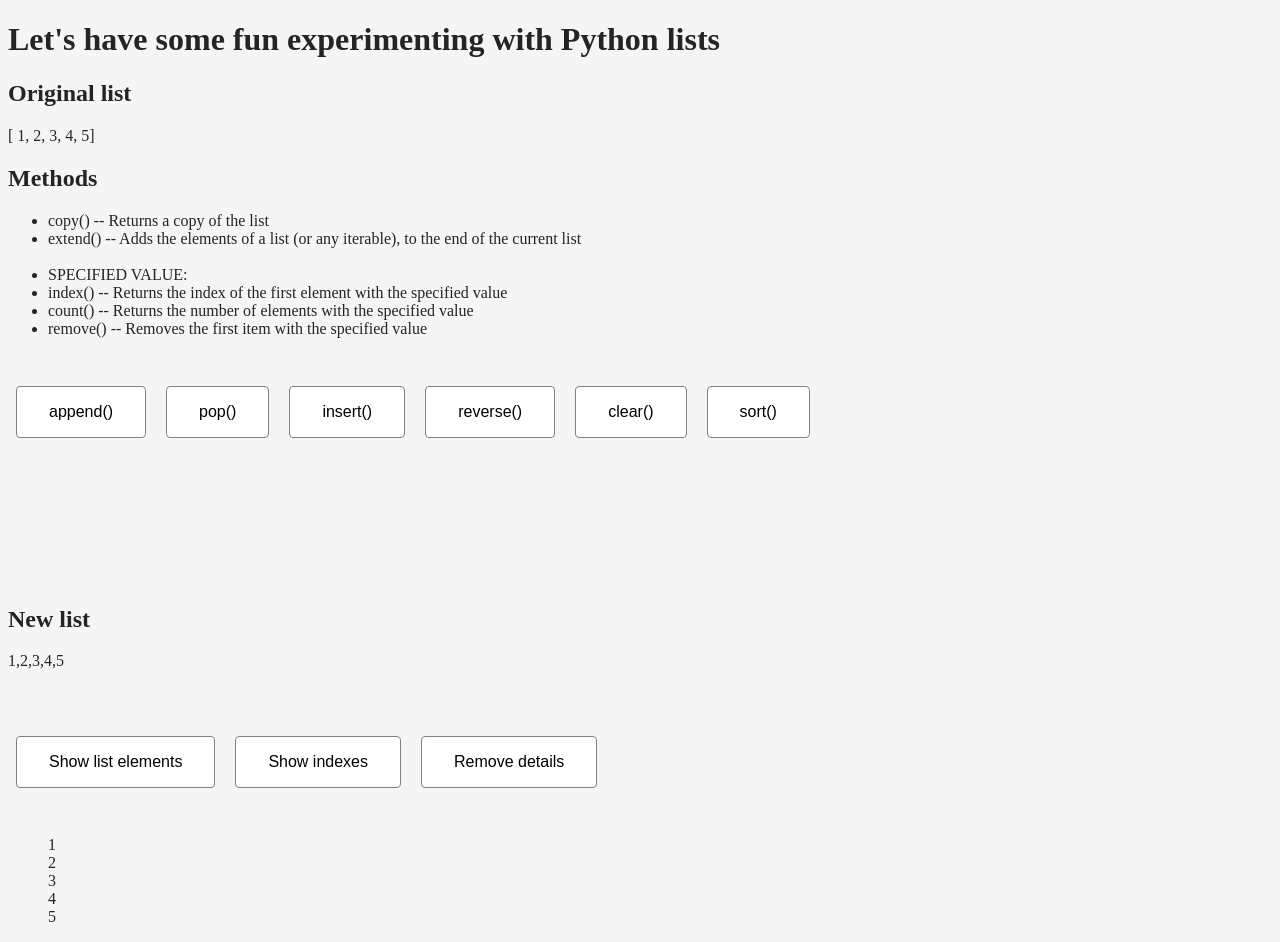
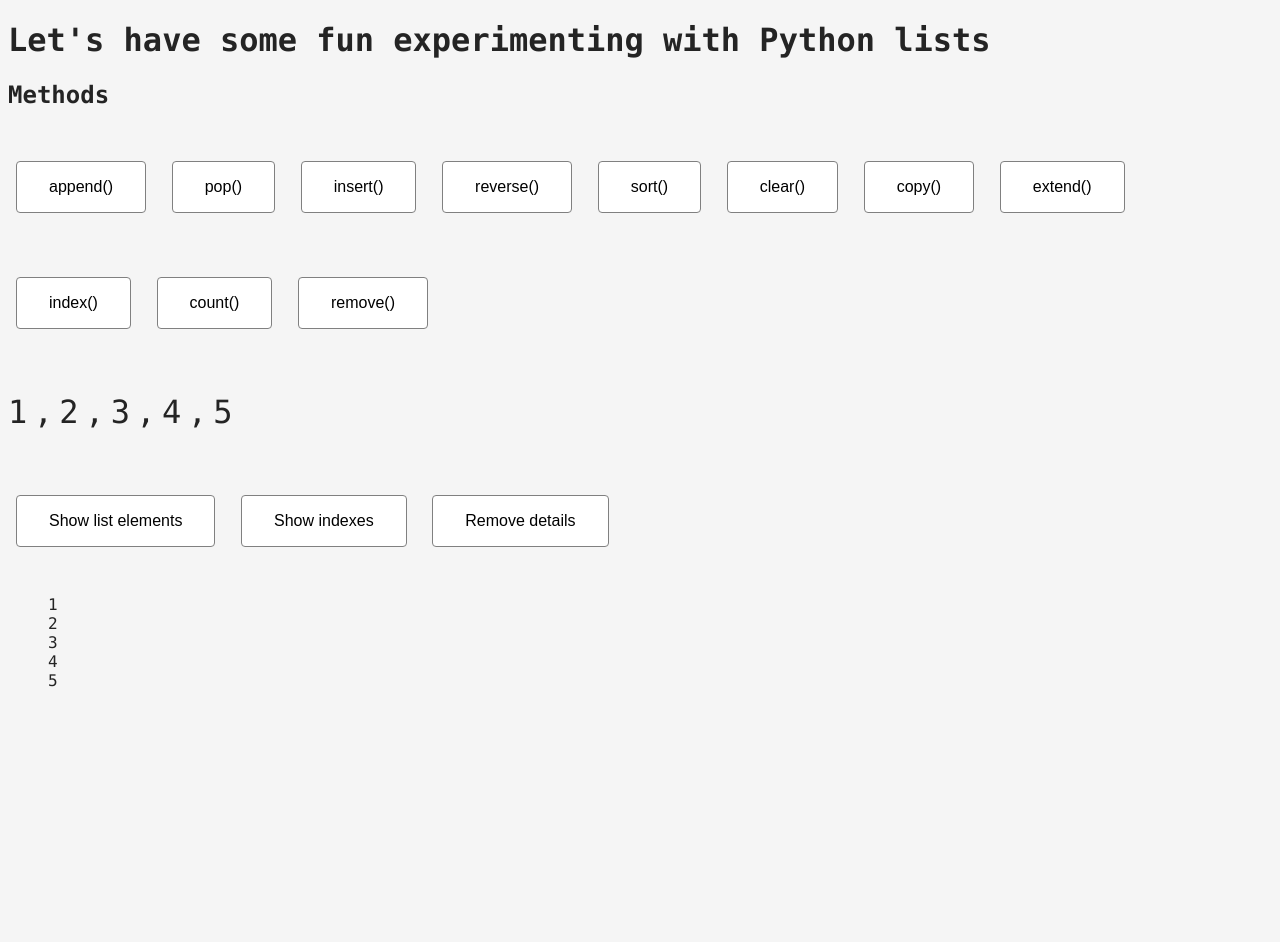
Before and after one commit to asm-dev/list-methods, a plain HTML site: page index.html in a window 1280 px wide. Both pictures are taken after a click on the button "Show list elements". After the commit the page ends 800 px from the top, so only its background shows below. Drawn offline with Linux system fonts and the light colour scheme.

Commit message:
improved layout and merged showElements() & showIndexElements()

```diff
--- a/index.html
+++ b/index.html
@@ -15,44 +15,32 @@
 
     <h1>Let's have some fun experimenting with Python lists</h1>
 
-    <h2>Original list</h2>
-    <p>[ 1, 2, 3, 4, 5]</p>
-
     <h2>Methods</h2>
-    <ul>
-
-      <li>copy() -- Returns a copy of the list</li>
-      <li>extend() -- Adds the elements of a list (or any iterable), to the end of the current list</li>
-      <br>
-      <li>SPECIFIED VALUE:</li>
-      <li>index() -- Returns the index of the first element with the specified value</li>
-      <li>count() -- Returns the number of elements with the specified value</li>
-      <li>remove() -- Removes the first item with the specified value</li>
-    </ul>
-
 
     <button type="button" class="list-method-button" onclick="appendElement()" title="Adds an element at the end of the list">append()</button>
     <button type="button" class="list-method-button" onclick="popElement()" title="Removes the element at the specified position">pop()</button>
     <button type="button" class="list-method-button" onclick="insertElement()" title="Adds an element at the specified position">insert()</button>
     <button type="button" class="list-method-button" onclick="reverseList()" title="Reverses the order of the list">reverse()</button>
+    <button type="button" class="list-method-button" onclick="sortList()" title="Sorts the list">sort()</button>
     <button type="button" class="list-method-button" onclick="clearList()" title="Removes all the elements from the list">clear()</button>
-    <button type="button" class="list-method-button" onclick="sortList()" title="Sorts the list">sort()</button>
+
+    <button type="button" class="list-method-button" id="not-available" onclick="displayNotAvailable()" title="Returns a copy of the list">copy()</button>
+    <button type="button" class="list-method-button" id="not-available" onclick="displayNotAvailable()" title="Adds the elements of a list (or any iterable), to the end of the current list">extend()</button>
+    <button type="button" class="list-method-button" id="not-available" onclick="displayNotAvailable()" title="Returns the index of the first element with the specified value">index()</button>
+    <button type="button" class="list-method-button" id="not-available" onclick="displayNotAvailable()" title="Returns the number of elements with the specified value">count()</button>
+    <button type="button" class="list-method-button" id="not-available" onclick="displayNotAvailable()" title="Removes the first item with the specified value">remove()</button>
 
     <button type="button" class="retrieve-list" onclick="retrieveList()">Retrieve previous list</button>
     <button type="button" class="retrieve-list" onclick="retrieveOriginalList()">Retrieve original list</button>
 
     <br>
 
-
-    <h2>New list</h2>
     <p id="new-list">1,2,3,4,5</p>
 
-
-    <br>
-    <button type="button" class="show-details" onclick="showElements()">Show list elements</button>
-    <button type="button" class="show-details" onclick="showIndexElements()">Show indexes</button>
+    <button type="button" class="show-details" onclick="showElements('items')">Show list elements</button>
+    <button type="button" class="show-details" onclick="showElements()">Show indexes</button>
     <button type="button" class="show-details" onclick="removeListDetails()">Remove details</button>
 
+  </body>
 
-  </body>
 </html>
--- a/script.js
+++ b/script.js
@@ -1,17 +1,11 @@
 array = [1,2,3,4,5]
+
+function displayNotAvailable() {
+    alert("This button isn't working corrently, please bear with us while we finish building it :)")
+}
 
 function updateArray() {
     document.getElementById("new-list").innerHTML = array;
-}
-
-function reverseList() {
-    array.reverse();
-    updateArray()
-}
-
-function sortList() {
-    array.sort();
-    updateArray()
 }
 
 function appendElement() {
@@ -33,19 +27,31 @@
 }
 
 function clearList() {
-    document.getElementById("new-list").innerHTML = "You have cleared the list. Meaning that the list is emtpy.";
+    document.getElementById("new-list").innerHTML = "You have cleared the list. The list is now emtpy.";
     buttons = [...document.querySelectorAll(".list-method-button")];
     buttons.forEach(function(x){x.style.display = "none";});
     retrieveButtons = [...document.querySelectorAll(".retrieve-list")];
-    retrieveButtons.forEach(function(x){x.style.visibility = "visible";});
+    retrieveButtons.forEach(function(x){x.style.display = "inline";});
+    document.getElementById("new-list").style.letterSpacing = "normal";
+}
+
+function reverseList() {
+    array.reverse();
+    updateArray()
+}
+
+function sortList() {
+    array.sort();
+    updateArray()
 }
 
 function retrieveList() {
     buttons = [...document.querySelectorAll(".list-method-button")];
-    buttons.forEach(function(x){x.style.visibility = "visible";});
+    buttons.forEach(function(x){x.style.display = "inline";});
     updateArray();
     retrieveButtons = [...document.querySelectorAll(".retrieve-list")];
-    retrieveButtons.forEach(function(x){x.style.visibility = "hidden";});
+    retrieveButtons.forEach(function(x){x.style.display = "none";});
+    document.getElementById("new-list").style.letterSpacing = "0.2em";
 }
 
 function retrieveOriginalList() {
@@ -53,32 +59,24 @@
     retrieveList()
 }
 
-// write function to show lenght, items with index
+//Show len
 
-function showElements() {
+function showElements(items) {
     detailsList = document.createElement("ul");
     detailsList.classList.add("array-details-list-elements")
     detailsList.style.listStyleType = "none";
     document.body.appendChild(detailsList)
-
+    if (items == "items") {
         array.forEach(function(x){
             li = document.createElement("li");
-        detailsList.appendChild(li).innerHTML = x
+            detailsList.appendChild(li).innerHTML = x;
         });
-}
-
-// POR MEJORAR --> Si ya hay detalles, o Alert o eliminar viejos y añadir los nuevos, también es manera de actualizar esto... porque si no no refleja cambios en la array???
-
-function showIndexElements() {
-    detailsList = document.createElement("ul");
-    detailsList.classList.add("array-details-list-indexes")
-    detailsList.style.listStyleType = "none";
-    document.body.appendChild(detailsList)
-
+    } else {
         array.forEach(function(x){
             li = document.createElement("li");
             detailsList.appendChild(li).innerHTML = "Index: <b>" + array.indexOf(x) + "</b> ---> " + x
-    });
+        })
+    }
 }
 
 function removeListDetails() {
--- a/styles.css
+++ b/styles.css
@@ -1,7 +1,7 @@
 button[type=button]{
     margin: 2em 0.5em 2em 0.5em;
     padding: 1em 2em 1em 2em;
-    font-size: medium;
+    font-size: 1em;
     border-radius: 4px;
     border: 1px solid grey;
     background-color: white;
@@ -16,11 +16,19 @@
 }
 
 .retrieve-list{
-    visibility: hidden;
+    display: none;
     margin-bottom: 2em;
 }
 
+
+
+#new-list {
+    font-size: 2em;
+    letter-spacing: 0.2em;
+}
+
 body {
+    font-family: "Monaco", sans-serif;
     color:#242424;
     background-color: whitesmoke;
 }
```
Lines whose indentation alone changed are shown as unchanged.
